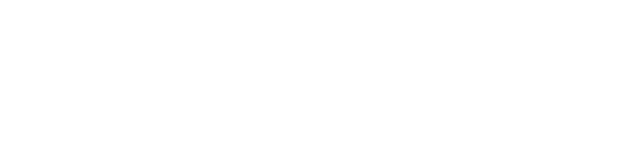
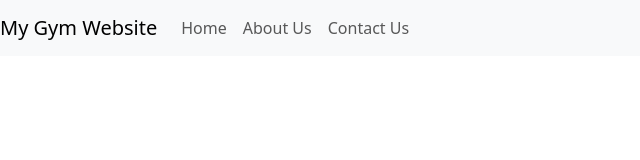
Before and after one commit to DefaultKiwi/assessment-, a plain HTML site: page index.html in a window 1280 px wide. Shown: the whole page, without its empty margins (0-640 px from the left). Drawn offline with nearby package versions, Linux system fonts and the light colour scheme.

Commit message:
Added Nav Bar

```diff
--- a/index.html
+++ b/index.html
@@ -5,11 +5,37 @@
     <meta http-equiv="X-UA-Compatible" content="IE=edge">
     <meta name="viewport" content="width=device-width, initial-scale=1.0">
     <link href="https://cdn.jsdelivr.net/npm/bootstrap@5.3.0-alpha1/dist/css/bootstrap.min.css" rel="stylesheet" integrity="sha384-GLhlTQ8iRABdZLl6O3oVMWSktQOp6b7In1Zl3/Jr59b6EGGoI1aFkw7cmDA6j6gD" crossorigin="anonymous">
-<script src="https://cdn.jsdelivr.net/npm/bootstrap@5.3.0-alpha1/dist/js/bootstrap.bundle.min.js" integrity="sha384-w76AqPfDkMBDXo30jS1Sgez6pr3x5MlQ1ZAGC+nuZB+EYdgRZgiwxhTBTkF7CXvN" crossorigin="anonymous"></script>
-<script src="https://kit.fontawesome.com/057af5f970.js" crossorigin="anonymous"></script>
 <title>Gym</title>
 </head>
 <body>
+    <header>
+        <nav class="navbar navbar-expand-lg navbar-light bg-light">
+            <a class="navbar-brand" href="#">My Gym Website</a>
+            <button class="navbar-toggler" type="button" data-toggle="collapse" data-target="#navbarNav" aria-controls="navbarNav" aria-expanded="false" aria-label="Toggle navigation">
+              <span class="navbar-toggler-icon"></span>
+            </button>
+            <div class="collapse navbar-collapse" id="navbarNav">
+              <ul class="navbar-nav">
+                <li class="nav-item active">
+                  <a class="nav-link" href="#">Home</a>
+                </li>
+                <li class="nav-item">
+                  <a class="nav-link" href="about.html">About Us</a>
+                </li>
+                <li class="nav-item">
+                  <a class="nav-link" href="contact.html">Contact Us</a>
+                </li>
+              </ul>
+            </div>
+          </nav>
+    </header>
+    <section>
+
+    </section>
+    <footer>
+
+    </footer>
+    <script src="https://cdn.jsdelivr.net/npm/bootstrap@5.3.0-alpha1/dist/js/bootstrap.bundle.min.js" integrity="sha384-w76AqPfDkMBDXo30jS1Sgez6pr3x5MlQ1ZAGC+nuZB+EYdgRZgiwxhTBTkF7CXvN" crossorigin="anonymous"></script>
 
 </body>
 </html>
```
